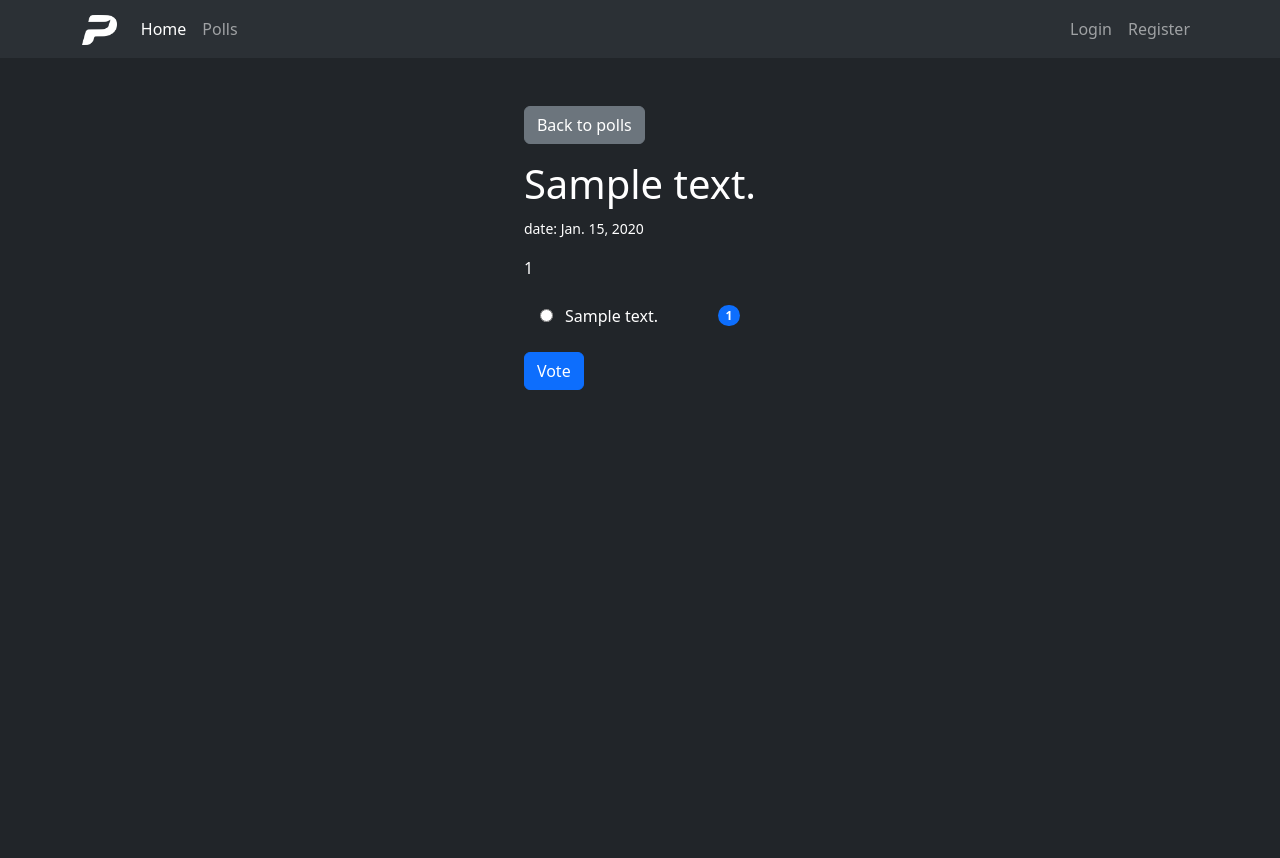
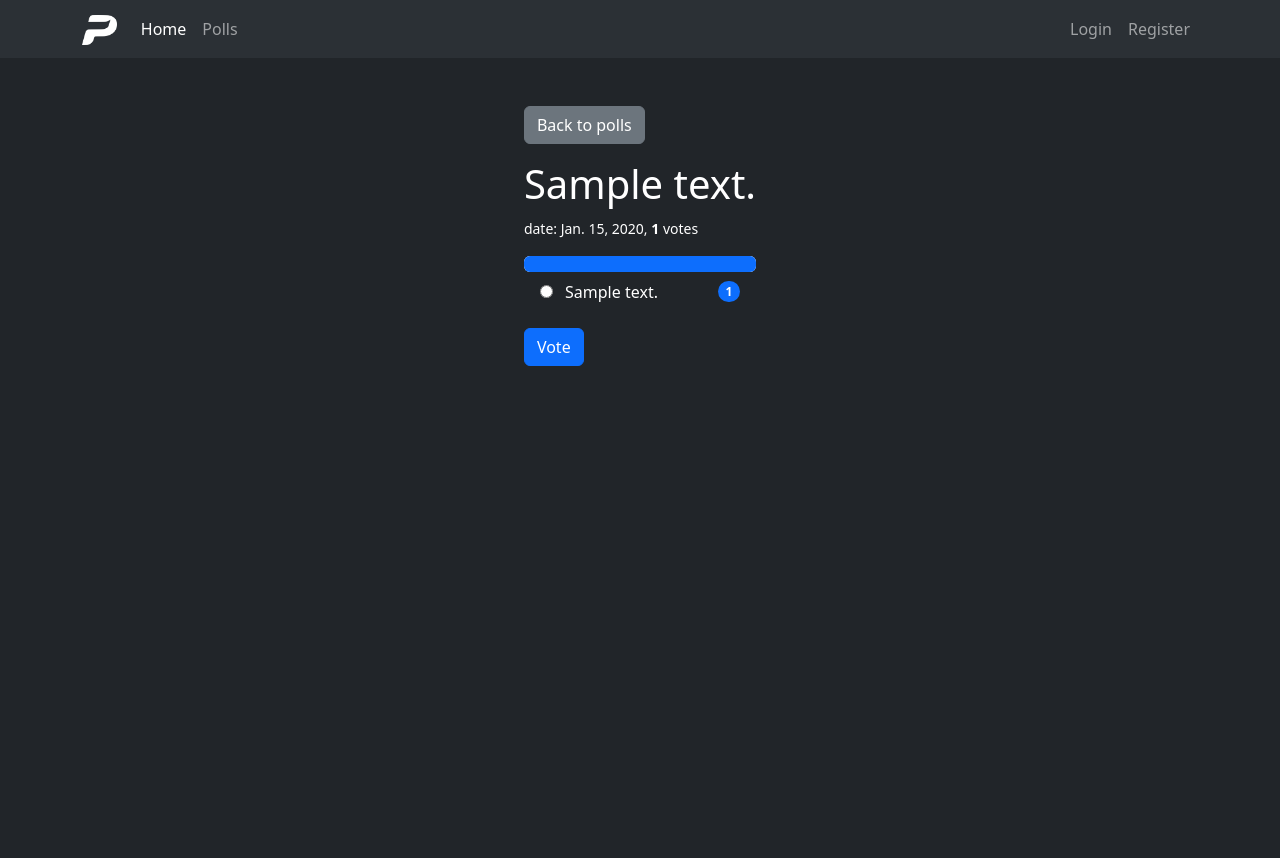
Before and after one commit to mauer9/Pollster, a Django app: page /polls/1/ in a window 1280 px wide. Run offline with Django 4.2, Linux system fonts and the light colour scheme; tables that the repository leaves empty hold one stand-in row (values such as "Sample post"); some libraries are stand-ins or nearby versions.

Commit message:
poll detail progress bar
added progress bar that indicates choice votes ratio

```diff
--- a/pollster/polls/models.py
+++ b/pollster/polls/models.py
@@ -1,4 +1,5 @@
 import datetime
+import random
 from django.db import models
 from django.contrib import admin
 from django.utils import timezone
@@ -18,11 +19,32 @@ class Question(models.Model):
 
     @property
     def get_total_votes(self):
-        choices = self.choice_set.all()
-        total_votes = 0
+        total_votes = [choice.votes for choice in self.choice_set.all()]
+        total_votes = sum(total_votes)
+        return total_votes
+
+    def get_choices_with_params(self):
+        res = []
+        choices = self.choice_set.all().order_by('-votes')
+
+        colors = ['warning', 'danger', 'success', 'primary',]
+        while len(colors) < choices.count(): colors.extend(colors)
+
         for choice in choices:
-            total_votes += choice.votes
-        return total_votes
+            d = {}
+            d['id'] = choice.id
+            d['text'] = choice.choice_text
+            d['votes'] = choice.votes
+
+            d['color'] = colors.pop()
+
+            d['percent'] = 0
+            if d['votes'] != 0:
+                d['percent'] = (d['votes'] / self.get_total_votes) * 100
+
+            res.append(d)
+
+        return res
 
     def __str__(self): return self.question_text
 
--- a/pollster/polls/templates/polls/detail.html
+++ b/pollster/polls/templates/polls/detail.html
@@ -5,14 +5,25 @@
         {% csrf_token %}
         <h1 class="text-white">{{ question.question_text }}</h1>
         <p class="text-white">
-            <small>date: {{ question.pub_date }}</small>
+            <small>date: {{ question.pub_date }}, <b>{{ question.get_total_votes }}</b> votes</small>
         </p>
         {% if error_message %}
             <p class="text-white">
                 <strong>{{ error_message }}</strong>
             </p>
         {% endif %}
-        <p>{{ question.get_total_votes }}</p>
+        <div class="progress-stacked">
+            {% for choice in choices %}
+                <div class="progress"
+                     role="progressbar"
+                     aria-label="Segment one"
+                     aria-valuemin="0"
+                     aria-valuemax="100"
+                     style="width: {{ choice.percent }}%">
+                    <div class="progress-bar bg-{{ choice.color }}"></div>
+                </div>
+            {% endfor %}
+        </div>
         <ul class="list-group list-group-flush mb-3">
             {% for choice in choices %}
                 <li class="list-group-item bg-dark d-flex align-items-center ps-0 border-dark-subtle">
@@ -21,9 +32,9 @@
                                name="choice"
                                id="{{ forloop.counter }}"
                                value="{{ choice.id }}">
-                        <label for="{{ forloop.counter }}" class="mx-2 text-white">{{ choice.choice_text }}</label>
+                        <label for="{{ forloop.counter }}" class="mx-2 text-white">{{ choice.text }}</label>
                     </div>
-                    <span class="badge bg-primary rounded-pill">{{ choice.votes }}</span>
+                    <span class="badge bg-{{ choice.color }} rounded-pill">{{ choice.votes }}</span>
                 </li>
             {% endfor %}
         </ul>
--- a/pollster/polls/views.py
+++ b/pollster/polls/views.py
@@ -29,7 +29,7 @@ class DetailView(generic.DetailView):
     def get_context_data(self, **kwargs):
         context = super().get_context_data(**kwargs)
         question = self.get_object()
-        choices = question.choice_set.all().order_by('-votes')
+        choices = question.get_choices_with_params()
         context['choices'] = choices
         return context
 
```
